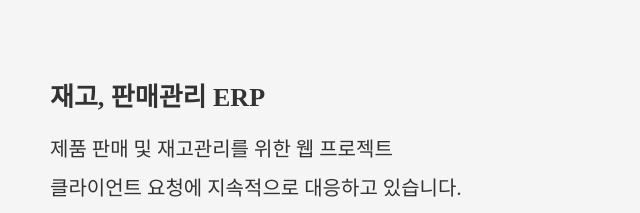
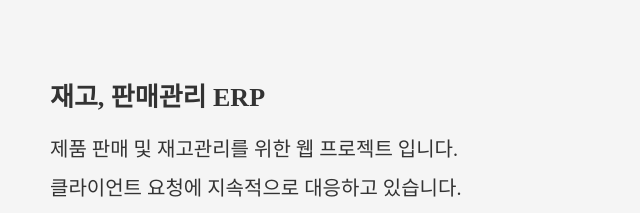
Before and after one commit to pakjonghun/advanced-introcude, a React (Create React App) app: page / in a window 1280 px wide. Shown: the part 1360-1573 px from the top of the page, without its empty margins (320-960 px from the left). Built offline with nearby package versions, Linux system fonts and the light colour scheme.

Commit message:
프로젝트 문구 수정

```diff
--- a/src/components/Projects/Projects.tsx
+++ b/src/components/Projects/Projects.tsx
@@ -7,7 +7,7 @@
       <div className={styles.projectCenter}>
         <div className={styles.projectContentContainer}>
           <h5 className={`title ${styles.projectTitle}`}>{'재고, 판매관리 ERP'}</h5>
-          <p>제품 판매 및 재고관리를 위한 웹 프로젝트</p>
+          <p>제품 판매 및 재고관리를 위한 웹 프로젝트 입니다.</p>
           <p>클라이언트 요청에 지속적으로 대응하고 있습니다.</p>
           <p>FE : typescript, nextjs, graphql, material UI</p>
           <p>BE : nestjs, mongodb</p>
```
